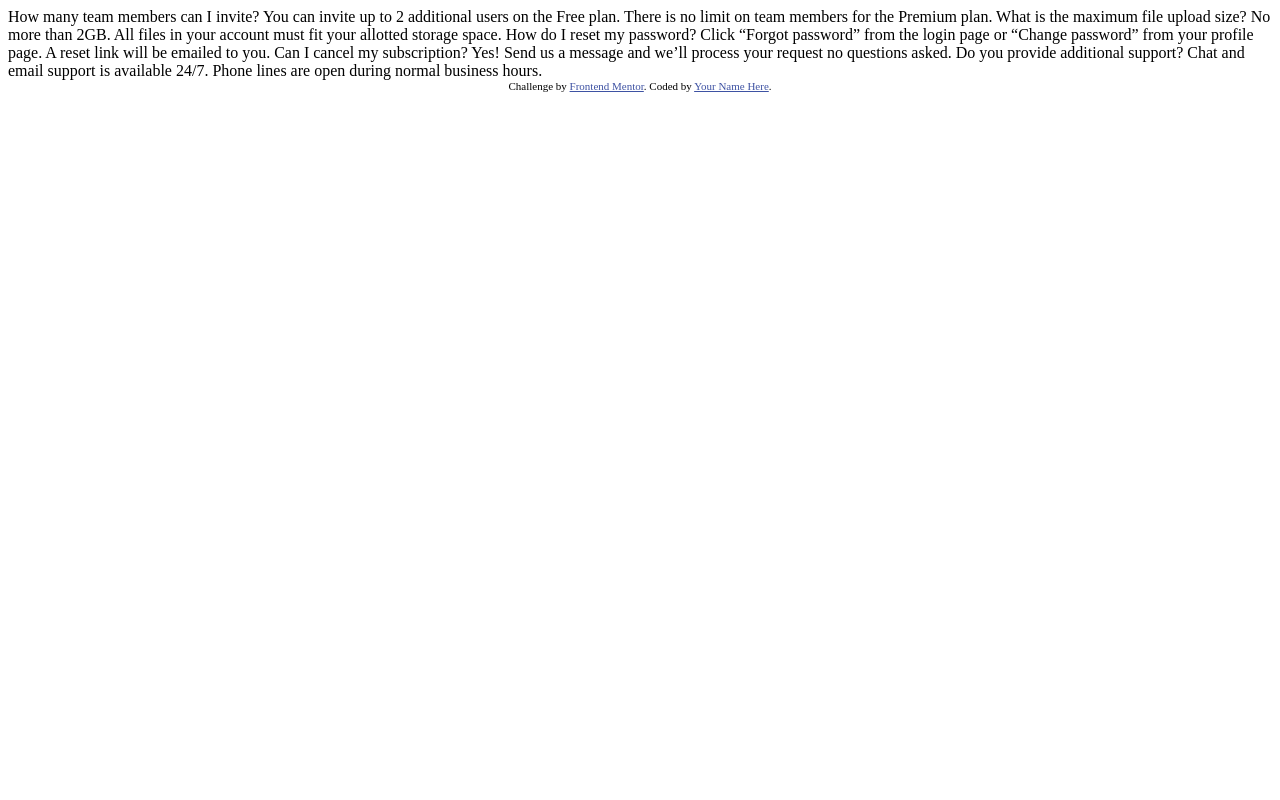
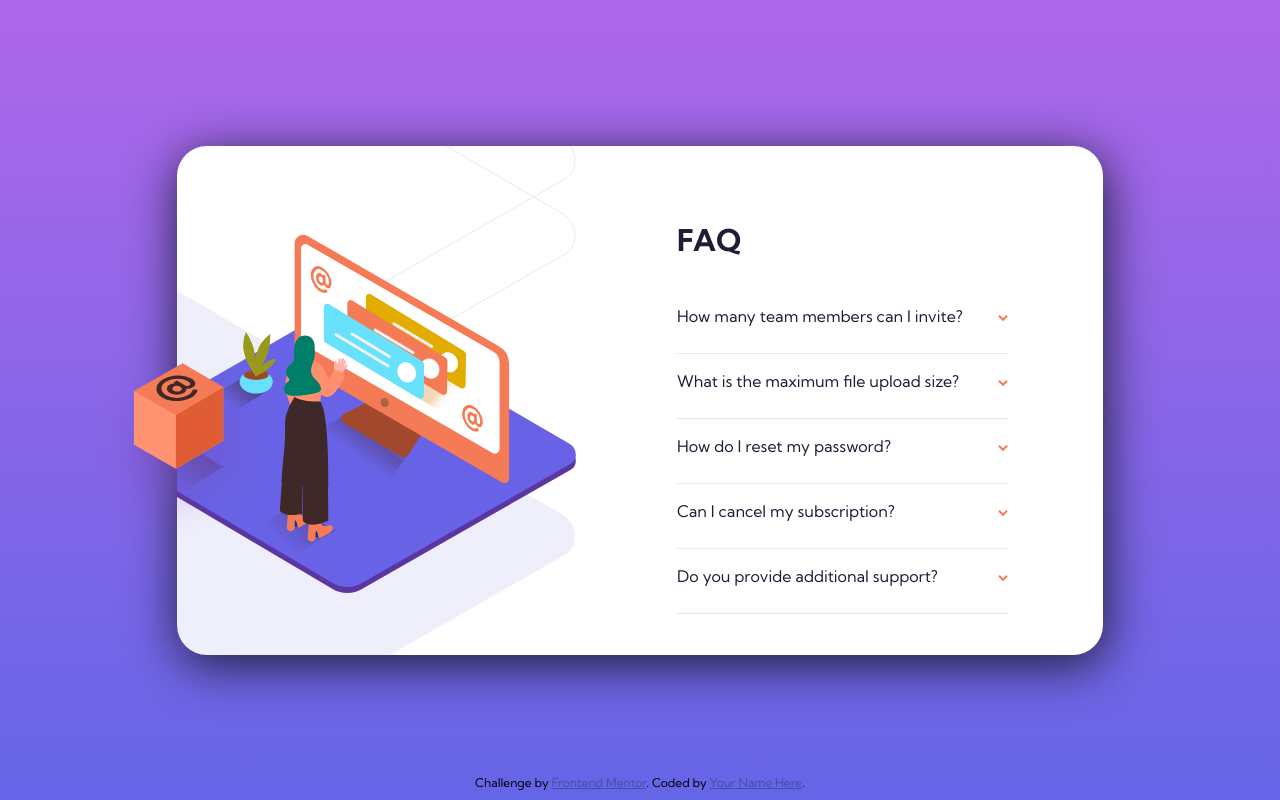
Before and after one commit to hautc11/FM-faqcard, a plain HTML site: page index.html in a window 1280 px wide. Drawn offline with nearby package versions, Linux system fonts and the light colour scheme.

Commit message:
final result

```diff
--- a/index.html
+++ b/index.html
@@ -5,36 +5,78 @@
   <meta name="viewport" content="width=device-width, initial-scale=1.0"> <!-- displays site properly based on user's device -->
 
   <link rel="icon" type="image/png" sizes="32x32" href="./images/favicon-32x32.png">
-
+  <script src="https://code.jquery.com/jquery-3.5.1.min.js"></script>
   <title>Frontend Mentor | FAQ Accordion Card</title>
-
+  <link rel="stylesheet" href="./styles/style.css">
   <!-- Feel free to remove these styles or customise in your own stylesheet 👍 -->
-  <style>
-    .attribution { font-size: 11px; text-align: center; }
-    .attribution a { color: hsl(228, 45%, 44%); }
-  </style>
 </head>
 <body>
-  How many team members can I invite?
-  You can invite up to 2 additional users on the Free plan. There is no limit on
-  team members for the Premium plan.
+  <div class="container">
 
-  What is the maximum file upload size?
-  No more than 2GB. All files in your account must fit your allotted storage space.
+    <div class="image-top">
+      <img src="images/bg-pattern-mobile.svg" alt="" id="pattern">
+      <img src="images/illustration-woman-online-mobile.svg" alt="" id="mobile">
+    </div>
 
-  How do I reset my password?
-  Click “Forgot password” from the login page or “Change password” from your profile page.
-  A reset link will be emailed to you.
+    <div class="card">
+      <div class="left-card">
+        <img src="images/illustration-box-desktop.svg" alt="" class="box">
+      </div>
 
-  Can I cancel my subscription?
-  Yes! Send us a message and we’ll process your request no questions asked.
+      <div class="right-card"">
+        <p class="primary-text">FAQ</p>
+        <div class="block-content">
+          <div class="accordion">
+            <div class="header">How many team members can I invite?</div>
+            <div class="content">
+              <p>You can invite up to 2 additional users on the Free plan. There is no limit on
+              team members for the Premium plan.</p>
+            </div>
+          </div>
 
-  Do you provide additional support?
-  Chat and email support is available 24/7. Phone lines are open during normal business hours.
+          <div class="accordion">
+            <div class="header">What is the maximum file upload size?</div>
+            <div class="content">
+              <p>No more than 2GB. All files in your account must fit your allotted storage space.</p>
+            </div>
+          </div>
 
-  <div class="attribution">
-    Challenge by <a href="https://www.frontendmentor.io?ref=challenge" target="_blank">Frontend Mentor</a>.
-    Coded by <a href="#">Your Name Here</a>.
+          <div class="accordion">
+            <div class="header">How do I reset my password?</div>
+            <div class="content">
+              <p>Click “Forgot password” from the login page or “Change password” from your profile page.
+                A reset link will be emailed to you.</p>
+            </div>
+          </div>
+
+          <div class="accordion">
+            <div class="header">Can I cancel my subscription?</div>
+            <div class="content">
+              <p>Yes! Send us a message and we’ll process your request no questions asked.</p>
+            </div>
+          </div>
+
+          <div class="accordion">
+            <div class="header">Do you provide additional support?</div>
+            <div class="content">
+              <p>Chat and email support is available 24/7. Phone lines are open during normal business hours.</p>
+            </div>
+          </div>
+
+        </div>
+      </div>
+    <div class="attribution">
+      Challenge by <a href="https://www.frontendmentor.io?ref=challenge" target="_blank">Frontend Mentor</a>.
+      Coded by <a href="#">Your Name Here</a>.
+    </div>
   </div>
+<script>
+  $(document).ready(function(){
+    $(".header").click(function(){
+      $(".header").removeClass("active");
+      $(this).addClass("active");
+    });
+  });
+</script>
 </body>
 </html>
--- /dev/null
+++ b/styles/style.scss
@@ -0,0 +1,154 @@
+// primary text color
+$veryDarkDesaturatedBlue: hsl(238, 29%, 16%);
+$softRed: hsl(14, 88%, 65%);
+
+//secondary text
+$veryDarkGrayishBlue: hsl(237, 12%, 33%);
+$darkGrayishBlue: hsl(240, 6%, 50%);
+
+// gradient
+$softViolet: hsl(273, 75%, 66%);
+$softBlue: hsl(240, 73%, 65%);
+
+// dividers
+$lightGrayBlue: hsl(240, 5%, 91%);
+
+@import url('https://fonts.googleapis.com/css2?family=Kumbh+Sans:wght@400;700&display=swap');
+
+$mobile: 375px;
+
+@mixin mobile {
+    @media (max-width: #{$mobile}) {
+        @content;
+    }
+}
+*,
+*::after,
+*::before{
+    box-sizing: border-box;
+    padding: 0;
+    margin: 0;
+    font-family: 'Kumbh Sans', sans-serif;
+}
+.primary-text{
+    font-size: 30px;
+    font-weight: 700;
+    color: $veryDarkDesaturatedBlue;
+}
+
+.container{
+    height: 100vh;
+    width: 100vw;
+    background-image: linear-gradient(to top,$softBlue,$softViolet);
+    background-repeat: no-repeat;
+    display: flex;
+    align-items: center;
+    justify-content: center;
+    flex-direction: column;
+    position: relative;
+    .image-top{
+        display: none;
+        @include mobile{
+            display: inline;
+            #pattern, #mobile{
+                position: absolute;
+
+            }
+            #pattern{
+                top: 175px;
+                left: 70px;
+            }
+            #mobile{
+                top: 70px;
+                left: 45px;
+            }
+        }
+    }
+    .card{
+        width: 926px;
+        height: 509px;
+        background-color: white;
+        border-radius: 30px;
+        display: flex;
+        flex-direction: row;
+        box-shadow: 2px 10px 50px $veryDarkDesaturatedBlue;
+        @include mobile{
+            width: 352px;
+            height: 546px;
+            margin-top: 145px;
+        }
+        .left-card{
+            width: 50%;
+            background-image: url("../images/illustration-woman-online-desktop.svg"), url("../images/bg-pattern-desktop.svg");
+            background-position:  right 5vw top 11vh, right 5vw bottom -19vh;
+            background-repeat: no-repeat, no-repeat;
+            @include mobile {
+                display: none;
+            }
+            .box{
+                position: relative;
+                top: 215px;
+                right: 94px;
+            }
+        }
+        .right-card{
+            width: 50%;
+            padding: 75px 95px 75px 37px;
+            @include mobile{
+                width: 100%;
+                padding: 110px 20px 100px;
+            }
+            .block-content{
+                margin-top: 30px;
+                .accordion {
+                    border-bottom: 1px solid $lightGrayBlue;
+                    padding: 17px 0px;
+                    .header{
+                        color: $veryDarkDesaturatedBlue;
+                        cursor: pointer;
+                        &:hover{
+                            color: $softRed;
+                        }
+                        &::after{
+                            content: url("../images/icon-arrow-down.svg");
+                            transition: all 0.5s ease;
+                            float: right;
+                        }
+                        &.active{
+                            font-weight: bold;
+                        }
+                        &.active::after{
+                            transform: rotate(180deg);
+                        }
+                        &.active + .content{
+                            height: 50px;
+                        }
+                    }
+                    .content{
+                        height: 0px;
+                        padding-top: 10px;
+                        transition: all 0.5s ease;
+                        overflow: hidden;
+                        p{
+                            color: $veryDarkGrayishBlue;
+                            font-size: 12px;
+                            line-height: 20px;
+                        }
+                    }
+                }
+
+            }
+        }
+    }
+}
+
+.attribution{
+    font-size: 12px;
+    width: inherit;
+    text-align: center;
+    position: absolute;
+    bottom: 10px;
+    a{
+        color: hsl(228, 45%, 44%);
+    }
+}
```
Also changed, not shown: styles/style.css (added), 1 other file.
